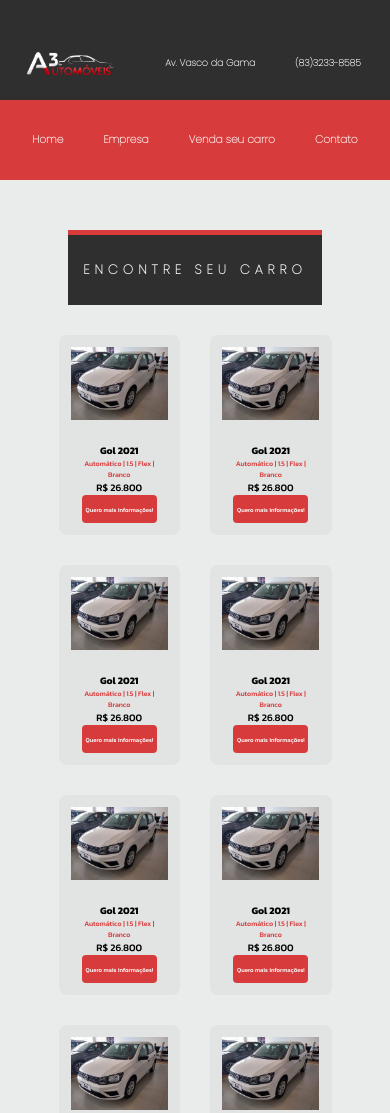
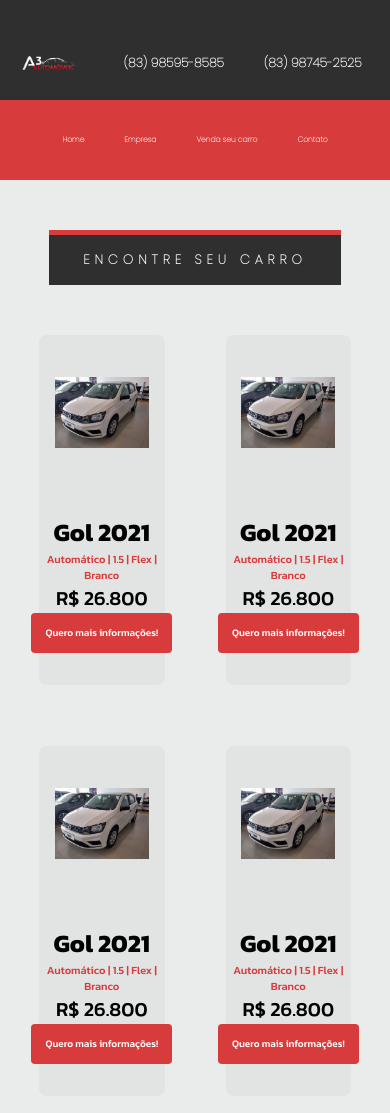
Before and after one commit to joaorenato285/a3, a plain HTML site: page index.html in a window 390 px wide. Shown: the top 1113 px of the page. Drawn offline with Linux system fonts and the light colour scheme.

Commit message:
Add files via upload

```diff
--- a/index.html
+++ b/index.html
@@ -29,8 +29,8 @@
             <nav>
             <img class="logo" src="Assets3/logo-removebg-preview.png">
             <ul class="infomenu">
-            <li>Av. Vasco da Gama</li>
-            <li>(83)3233-8585</li>
+            <li>(83) 98595-8585</li>
+            <li>(83) 98745-2525</li>
 
         </ul>
     </nav>
@@ -175,19 +175,7 @@
                   <button type="button">Quero mais informações!</button>
                 </div>
               </div>
-              <div class="card-item">
-                <img src="Assets3/golll.jpg" alt="Car" />
-                <div class="card-content">
-                  <h3>Gol 2021</h3>
-                  <p>
-                       Automático | 1.5  | Flex | Branco
-                  </p>
-                  <div class="price">
-                   R$ 26.800
-                  </div>
-                  <button type="button">Quero mais informações!</button>
-                </div>
-              </div>
+
 
 
 
--- a/style.css
+++ b/style.css
@@ -33,8 +33,7 @@ nav {
   }
 
 .logo{padding: 1rem;
-    width: 25%;
-
+    width: 15%;
     margin: auto;
     display: flex;
 
@@ -42,7 +41,7 @@ nav {
 }
 
 .infomenu{
-    font-size: 2rem;
+    font-size: 3.5rem;
     margin: auto;
     display: flex;
     list-style: none;
@@ -67,7 +66,7 @@ nav {
     display: flex;
     letter-spacing: .3rem;
     font-family: Poppins;
-    font-size: 1.7rem;
+    font-size: 2.1rem;
     font-weight: bold;
     color: white;
 
@@ -101,24 +100,23 @@ h2{
 }
 
 .catalog{
-        padding-top: 2rem;
-        width: 70%;
-        margin: auto;
-        font-family: Kanit, sans-serif;
+   padding-top: 2rem;
+    width: 80%;
+     margin: auto;
+    font-family: Kanit, sans-serif;
  }
   .catalogcars {
-
 
     justify-content: space-around;
     display: grid;
     grid-template-columns: repeat(auto-fill, minmax(27rem, 1fr));
-    grid-gap: 3rem;
-    padding-top:10px;
+    grid-gap: 12rem;
+    padding-top:3rem;
     font-family: Kanit, sans-serif;
   }
   section .card-item {
 
-    height: 20rem;
+    height: 30rem;
     background: #E2e3e3;
     border-radius: .8rem;
     display: flex;
@@ -131,42 +129,43 @@ h2{
     display: flex;
     flex-direction: column;
     align-items: center;
-    font-size: 2.5rem;
+
   }
 
   .card-item img {
     width: 80%;
   }
   .card-item h3 {
-    font-size: 1rem;
+    font-size: 3rem;
     width: 100%;
      text-align: center;
   }
 
   .card-item p {
     text-align: center;
-     width: 80%;
-     font-size: 0.7rem;
+
+     font-size: 1.7rem;
      color: #D83B3B
 
 
   }
   .price{
 
-      font-size: 1rem;
+      font-size: 3rem;
   }
 
   .card-item button {
-    width: 100%;
+    height: 60rem;
+    padding: .3rem 1rem;
     border: none;
     background: #D83B3B;
     border-radius: .4rem;
     color: white;
     font-family: kanit;
-    font-size: 1.7rem;
+    font-size: 2rem;
     cursor: pointer;
     transition: 0.3s ease;
-    height: 6rem;
+
   }
 
   .card-item button:hover {
@@ -188,6 +187,7 @@ h2{
       align-items: center;
       letter-spacing: 0;
       text-align: center;
+      font-size: 1.2rem;
 
 
   }
@@ -196,15 +196,15 @@ h2{
 
 }
 .infomenu{
-    font-size: 1.5rem;
+    font-size: 2rem;
 
 }
 .ret{
 
     text-transform: uppercase;
     background-color:#302F2F ;
-    height: 7rem;
-    width: 65%;
+    height: 5rem;
+    width: 75%;
     align-items: center;
     border-top: solid .5rem #D83B3B;
 }
@@ -216,12 +216,43 @@ h2{
   }
   .catalogcars {
     margin: auto;
-    grid-template-columns: repeat(auto-fill, minmax(11rem, 1fr));
+    grid-template-columns: repeat(auto-fill, minmax(12rem, 1fr));
+    grid-gap:6.1rem ;
+
 
   }
+  section .card-item {
+
+    height: 35rem;
+    background: #E2e3e3;
+
+
+
+  }
+  .card-item img {
+    width: 75%;
+    padding-top: 1rem;
+  }
+  .card-item h3 {
+    font-size: 2.5rem;
+         text-align: center;
+  }
+
+  .card-item p {
+    text-align: center;
+
+     font-size: 1.1rem;
+     color: #D83B3B
+
+
+  }
+  .price{
+
+      font-size: 2rem;
+  }
   .card-item button {
-      width: 80%;
-      font-size: .6rem;
+      width: 112%;
+      font-size: 1rem;
   }
 
 
```
